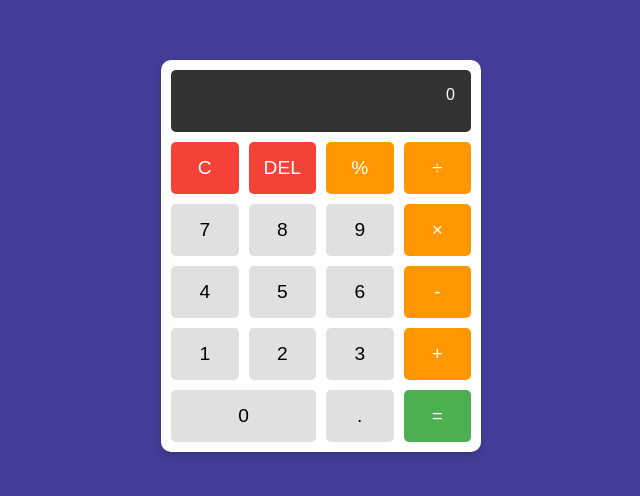
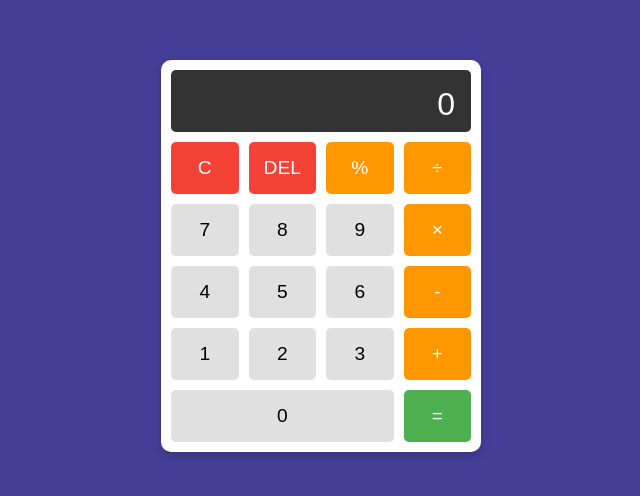
Before and after one commit to amirhosein-rafeie/react-course, a React (Vite) app: page / in a window 1280 px wide. Shown: the part 144-640 px from the top of the page, without its empty margins (319-959 px from the left). Built offline with nearby package versions, Linux system fonts and the light colour scheme.

Commit message:
Enhance styles

```diff
--- a/src/App.css
+++ b/src/App.css
@@ -28,6 +28,7 @@ body {
   border-radius: 5px;
   overflow: hidden;
   text-overflow: ellipsis;
+  font-size: 2rem;
 }
 
 .buttons {
--- a/src/App.jsx
+++ b/src/App.jsx
@@ -26,10 +26,9 @@ function App() {
         <button className="number">3</button>
         <button className="operator">+</button>
         {/* Row 5  */}
-        <button className="number" style={{ gridColumn: "span 2" }}>
+        <button className="number" style={{ gridColumn: "span 3" }}>
           0
         </button>
-        <button className="number">.</button>
         <button className="operator equal">=</button>
       </div>
     </div>
```
